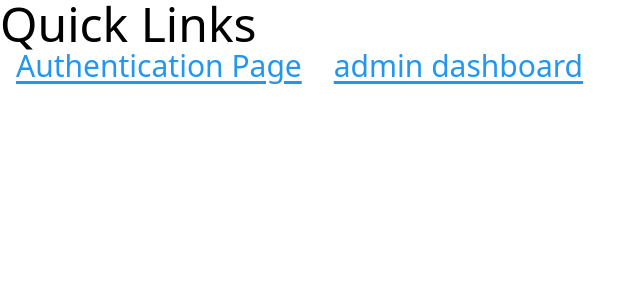
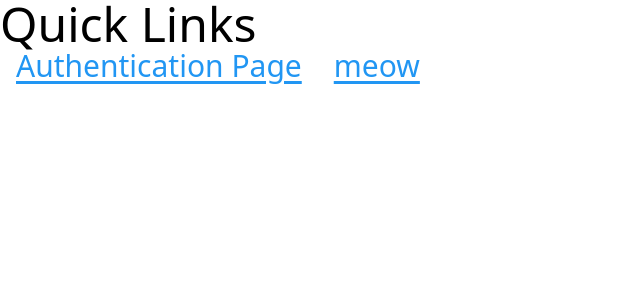
Before and after one commit to kemdav/Tambayan, a Next.js app: page / in a window 1280 px wide. Shown: the top 300 px of the page, without its empty margins (0-644 px from the left). Built offline with nearby package versions, Linux system fonts and the light colour scheme.

Commit message:
fix: mic test

```diff
--- a/src/app/page.tsx
+++ b/src/app/page.tsx
@@ -1,16 +1,28 @@
-"use client"
+"use client";
 import { Button } from "@/app/components/ui/general/button";
-import {useRouter} from "next/navigation";
+import { useRouter } from "next/navigation";
 
 export default function Home() {
   const router = useRouter();
   return (
     <main>
-        <h1 className="text-5xl">Quick Links</h1>
-        <ul>
-          <Button variant="link" className="text-action-light-blue text-3xl" onClick={()=>router.push("/login")}>Authentication Page</Button>
-          <Button variant="link" className="text-action-light-blue text-3xl" onClick={()=>router.push("/admin/dashboard")}>admin dashboard</Button>
-        </ul>
+      <h1 className="text-5xl">Quick Links</h1>
+      <ul>
+        <Button
+          variant="link"
+          className="text-action-light-blue text-3xl"
+          onClick={() => router.push("/login")}
+        >
+          Authentication Page
+        </Button>
+        <Button
+          variant="link"
+          className="text-action-light-blue text-3xl"
+          onClick={() => router.push("/admin/dashboard")}
+        >
+          meow
+        </Button>
+      </ul>
     </main>
-  )
+  );
 }
```
